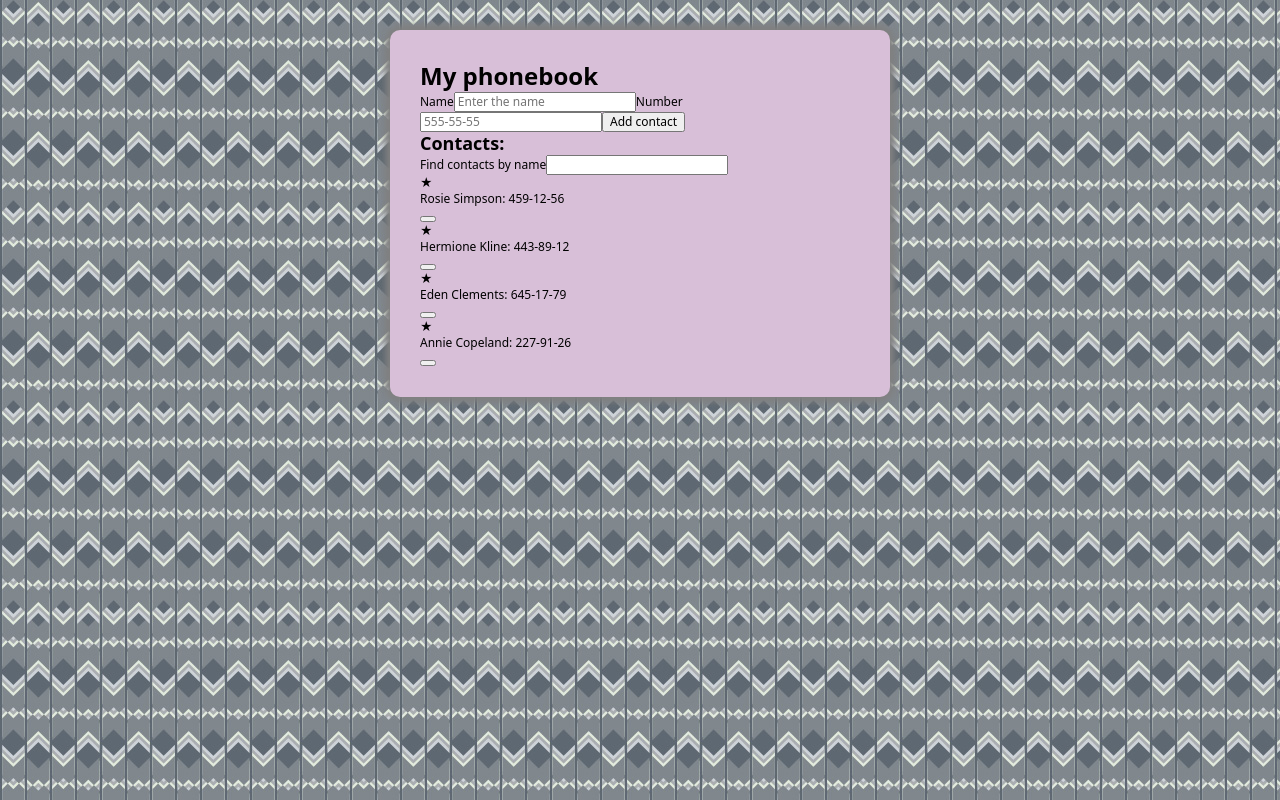
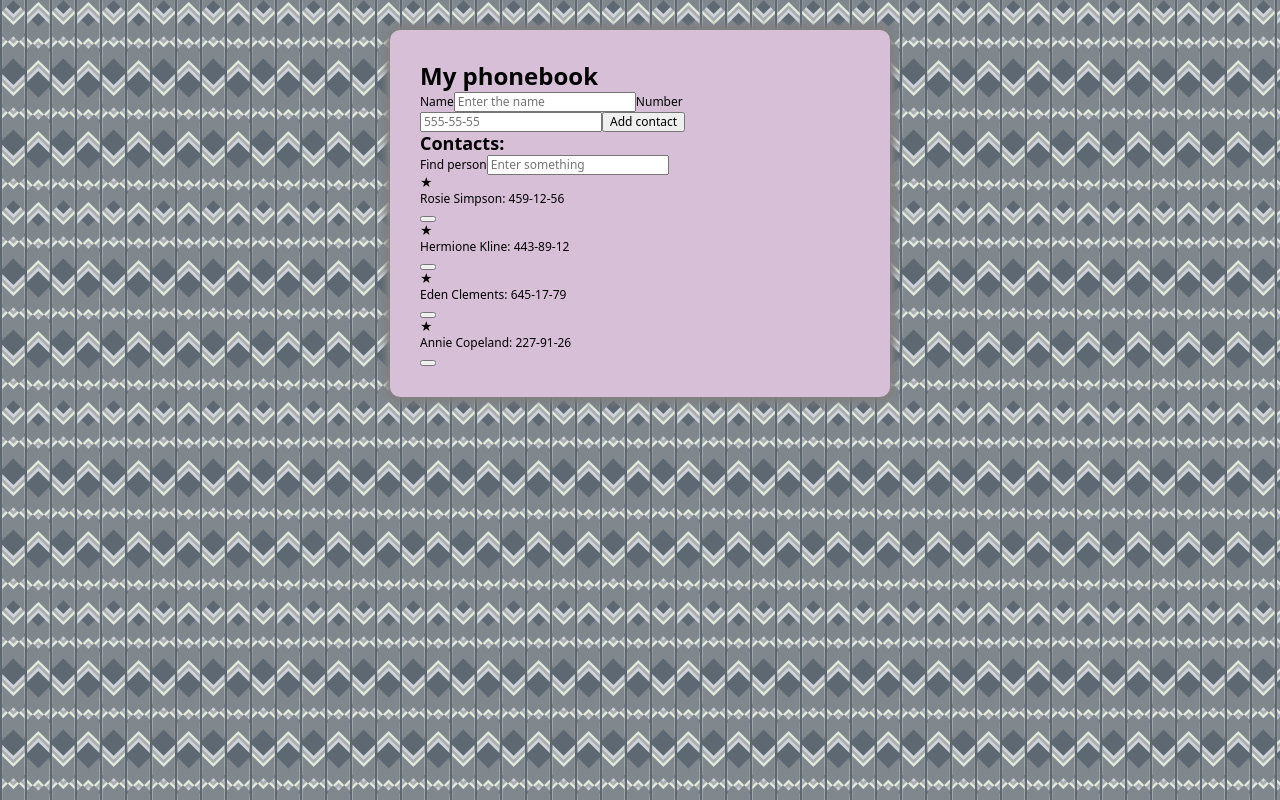
Before and after one commit to taisiia-filikova/goit-react-hw-02-phonebook, a React (Create React App) app: page / in a window 1280 px wide. Built offline with nearby package versions, Linux system fonts and the light colour scheme.

Commit message:
Обновляет Фильтр

```diff
--- a/src/components/ContactFilter/ContactFilter.js
+++ b/src/components/ContactFilter/ContactFilter.js
@@ -4,12 +4,13 @@
 function ContactFilter({ value, onChange }) {
   return (
     <label className={s.label}>
-      Find contacts by name
+      Find person
       <input
         className={s.input}
         type="text"
         value={value}
         onChange={onChange}
+        placeholder="Enter something"
       />
     </label>
   );
```
